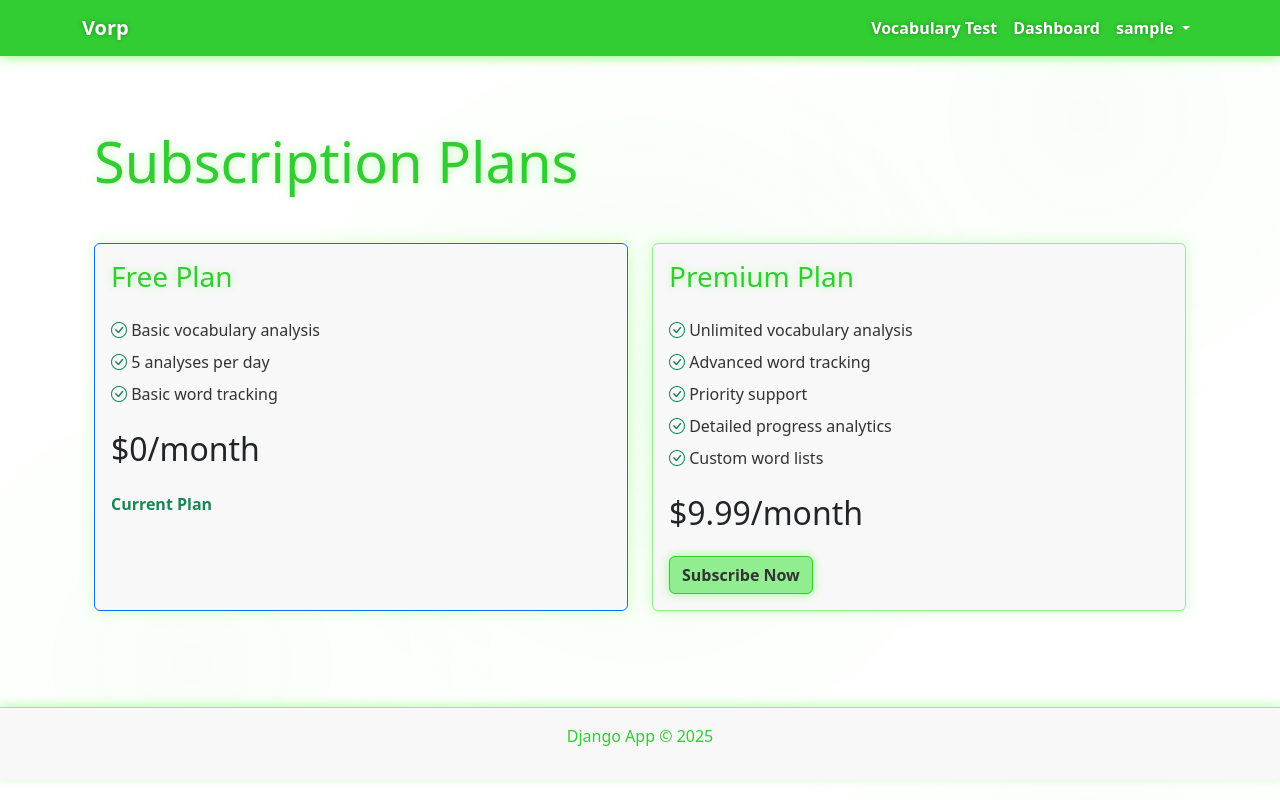
After one commit to Vyacheslav2323/vorp, a Django app: page /subscription/ in a window 1280 px wide. The commit adds this page. Run offline with Django 5.2, Linux system fonts and the light colour scheme; the visitor is signed in with stand-in values (Sample User, id 1); data that the repository does not hold is empty.

Commit message:
Add PayPal subscription feature with premium account support

```diff
--- a/core/urls.py
+++ b/core/urls.py
@@ -7,4 +7,8 @@ urlpatterns = [
     path('logout/', views.logout_view, name='logout'),
     path('register/', views.register_view, name='register'),
     path('vocabulary-test/', views.vocabulary_test, name='vocabulary_test'),
+    path('subscription/', views.subscription_page, name='subscription_page'),
+    path('subscription/create/', views.create_subscription, name='create_subscription'),
+    path('subscription/execute/', views.execute_subscription, name='execute_subscription'),
+    path('subscription/cancel/', views.cancel_subscription, name='cancel_subscription'),
 ]
--- a/core/views.py
+++ b/core/views.py
@@ -6,13 +6,17 @@ from django.contrib.auth.decorators import login_required
 from django.http import JsonResponse
 import json
 from datetime import date
+from django.views.decorators.http import require_POST
+from django.utils import timezone
 
 from .theme_config import get_theme_context
 from vocabulary.models import UserVocabulary
 from translation.word_processor import word_processor
 from translation.vocabulary_service import vocabulary_service
 from .text_utils import demo_highlight_text, highlight_text_html_with_lemmas
-from .models import WordClassificationHistory, LearningMetrics
+from .models import WordClassificationHistory, LearningMetrics, DailyAnalysisUsage, Subscription, PaymentHistory
+from .paypal_config import configure_paypal, create_subscription_plan
+import paypalrestsdk
 
 import logging
 logger = logging.getLogger(__name__)
@@ -122,14 +126,44 @@ def vocabulary_test(request):
     source_lang = 'ko'
     target_lang = 'en'
 
-    # 1️⃣ Determine which text to analyze:
+    # Check daily limit on POST requests
     if request.method == 'POST':
+        # Check if user has reached their daily limit
+        if not DailyAnalysisUsage.can_analyze(request.user):
+            time_until_reset = DailyAnalysisUsage.get_time_until_reset()
+            hours, remainder = divmod(time_until_reset.seconds, 3600)
+            minutes, seconds = divmod(remainder, 60)
+            messages.error(
+                request,
+                f"You've reached your daily limit of 5 analyses. The limit will reset in {hours:02d}:{minutes:02d}:{seconds:02d}."
+            )
+            return redirect('vocabulary_test')
+
         user_text = request.POST.get('text', '').strip()
         # Save whatever the user submitted into the session (even if blank string)
         request.session['vocab_last_text'] = user_text
+
+        # Increment the usage counter
+        usage = DailyAnalysisUsage.get_today_usage(request.user)
+        usage.increment()
     else:
         # On GET, try to reuse the last‐submitted text from session
         user_text = request.session.get('vocab_last_text', '').strip()
+
+    # Get the current usage count for display
+    current_usage = DailyAnalysisUsage.get_today_usage(request.user)
+    context['analyses_remaining'] = max(5 - current_usage.count, 0)
+    context['analyses_used'] = current_usage.count
+
+    # Get time until next reset
+    time_until_reset = DailyAnalysisUsage.get_time_until_reset()
+    hours, remainder = divmod(time_until_reset.seconds, 3600)
+    minutes, seconds = divmod(remainder, 60)
+    context['reset_in'] = {
+        'hours': hours,
+        'minutes': minutes,
+        'seconds': seconds
+    }
 
     # 2️⃣ If there's no text in session (or user submitted blank), fall back to sample:
     if not user_text:
@@ -166,4 +200,114 @@ def vocabulary_test(request):
     return render(request, 'core/vocabulary_test.html', context)
 
 
+@login_required
+def subscription_page(request):
+    """Display subscription options and current status."""
+    try:
+        subscription = Subscription.objects.get(user=request.user)
+    except Subscription.DoesNotExist:
+        subscription = None
+
+    context = {
+        'subscription': subscription,
+        'is_premium': subscription.is_premium if subscription else False,
+    }
+    return render(request, 'core/subscription.html', context)
+
+@login_required
+def create_subscription(request):
+    """Create a PayPal subscription."""
+    try:
+        configure_paypal()
+        billing_plan = create_subscription_plan()
+
+        # Activate the plan
+        if billing_plan.state == 'CREATED':
+            billing_plan.activate()
+
+        # Create agreement
+        agreement = paypalrestsdk.BillingAgreement({
+            "name": "Premium Vocabulary Learning Subscription",
+            "description": "Monthly subscription for premium features",
+            "start_date": (timezone.now() + timezone.timedelta(minutes=1)).strftime('%Y-%m-%dT%H:%M:%SZ'),
+            "plan": {
+                "id": billing_plan.id
+            },
+            "payer": {
+                "payment_method": "paypal"
+            }
+        })
+
+        if agreement.create():
+            for link in agreement.links:
+                if link.rel == "approval_url":
+                    return redirect(link.href)
+        else:
+            logger.error(f"Failed to create agreement: {agreement.error}")
+            return JsonResponse({'error': 'Failed to create subscription'}, status=400)
+
+    except Exception as e:
+        logger.error(f"Subscription creation error: {str(e)}")
+        return JsonResponse({'error': str(e)}, status=400)
+
+@login_required
+def execute_subscription(request):
+    """Execute the PayPal subscription agreement."""
+    token = request.GET.get('token')
+    if not token:
+        return JsonResponse({'error': 'No token provided'}, status=400)
+
+    try:
+        agreement = paypalrestsdk.BillingAgreement.execute(token)
+
+        # Create or update subscription
+        subscription, created = Subscription.objects.get_or_create(
+            user=request.user,
+            defaults={
+                'subscription_type': 'premium',
+                'is_active': True,
+                'paypal_subscription_id': agreement.id,
+                'end_date': timezone.now() + timezone.timedelta(days=30)
+            }
+        )
+
+        if not created:
+            subscription.subscription_type = 'premium'
+            subscription.is_active = True
+            subscription.paypal_subscription_id = agreement.id
+            subscription.end_date = timezone.now() + timezone.timedelta(days=30)
+            subscription.save()
+
+        # Record payment
+        PaymentHistory.objects.create(
+            user=request.user,
+            subscription=subscription,
+            amount=9.99,
+            currency='USD',
+            paypal_transaction_id=agreement.id
+        )
+
+        return redirect('subscription_success')
+
+    except Exception as e:
+        logger.error(f"Subscription execution error: {str(e)}")
+        return JsonResponse({'error': str(e)}, status=400)
+
+@login_required
+def cancel_subscription(request):
+    """Cancel the PayPal subscription."""
+    try:
+        subscription = Subscription.objects.get(user=request.user)
+        if subscription.paypal_subscription_id:
+            agreement = paypalrestsdk.BillingAgreement.find(subscription.paypal_subscription_id)
+            if agreement.cancel():
+                subscription.is_active = False
+                subscription.save()
+                return JsonResponse({'status': 'success'})
+            else:
+                return JsonResponse({'error': agreement.error}, status=400)
+    except Exception as e:
+        logger.error(f"Subscription cancellation error: {str(e)}")
+        return JsonResponse({'error': str(e)}, status=400)
+
 # (Other views remain unchanged…)
--- a/requirements.txt
+++ b/requirements.txt
@@ -6,3 +6,4 @@ gunicorn>=21.2.0
 django-environ>=0.11.2
 dj-database-url>=2.1.0
 psycopg2-binary>=2.9.9
+paypalrestsdk>=1.13.1
--- a/templates/base.html
+++ b/templates/base.html
@@ -35,6 +35,9 @@
                         <ul class="dropdown-menu dropdown-menu-end" aria-labelledby="userDropdown">
                             <li><a class="dropdown-item" href="{% url 'vocabulary:my_vocabulary' %}">
                                 <i class="bi bi-book"></i> My Vocabulary
+                            </a></li>
+                            <li><a class="dropdown-item" href="{% url 'subscription_page' %}">
+                                <i class="bi bi-star"></i> Subscription
                             </a></li>
                             <li><a class="dropdown-item" href="#">
                                 <i class="bi bi-person"></i> Profile
--- /dev/null
+++ b/templates/core/subscription.html
@@ -0,0 +1,98 @@
+{% extends "base.html" %}
+{% load static %}
+
+{% block title %}Subscription Plans - Vorp{% endblock %}
+
+{% block content %}
+<div class="container py-5">
+    <h1 class="display-4 mb-5">Subscription Plans</h1>
+
+    {% if messages %}
+    <div class="mb-4">
+        {% for message in messages %}
+        <div class="alert {% if message.tags == 'success' %}alert-success{% else %}alert-danger{% endif %}">
+            {{ message }}
+        </div>
+        {% endfor %}
+    </div>
+    {% endif %}
+
+    <div class="row g-4">
+        <!-- Free Plan -->
+        <div class="col-md-6">
+            <div class="card h-100 {% if not subscription or not subscription.is_premium %}border-primary{% endif %}">
+                <div class="card-body">
+                    <h2 class="card-title h3 mb-4">Free Plan</h2>
+                    <ul class="list-unstyled mb-4">
+                        <li class="mb-2"><i class="bi bi-check-circle text-success"></i> Basic vocabulary analysis</li>
+                        <li class="mb-2"><i class="bi bi-check-circle text-success"></i> 5 analyses per day</li>
+                        <li class="mb-2"><i class="bi bi-check-circle text-success"></i> Basic word tracking</li>
+                    </ul>
+                    <div class="h2 mb-4">$0/month</div>
+                    {% if not subscription or not subscription.is_premium %}
+                    <div class="text-success fw-bold">Current Plan</div>
+                    {% endif %}
+                </div>
+            </div>
+        </div>
+
+        <!-- Premium Plan -->
+        <div class="col-md-6">
+            <div class="card h-100 {% if subscription and subscription.is_premium %}border-primary{% endif %}">
+                <div class="card-body">
+                    <h2 class="card-title h3 mb-4">Premium Plan</h2>
+                    <ul class="list-unstyled mb-4">
+                        <li class="mb-2"><i class="bi bi-check-circle text-success"></i> Unlimited vocabulary analysis</li>
+                        <li class="mb-2"><i class="bi bi-check-circle text-success"></i> Advanced word tracking</li>
+                        <li class="mb-2"><i class="bi bi-check-circle text-success"></i> Priority support</li>
+                        <li class="mb-2"><i class="bi bi-check-circle text-success"></i> Detailed progress analytics</li>
+                        <li class="mb-2"><i class="bi bi-check-circle text-success"></i> Custom word lists</li>
+                    </ul>
+                    <div class="h2 mb-4">$9.99/month</div>
+
+                    {% if subscription and subscription.is_premium %}
+                        <div class="mb-3">
+                            <div class="text-success fw-bold mb-2">Current Plan</div>
+                            <p class="mb-3">Next payment: {{ subscription.end_date|date:"F j, Y" }}</p>
+                            <button onclick="cancelSubscription()" class="btn btn-danger">
+                                Cancel Subscription
+                            </button>
+                        </div>
+                    {% else %}
+                        <a href="{% url 'create_subscription' %}" class="btn btn-primary">
+                            Subscribe Now
+                        </a>
+                    {% endif %}
+                </div>
+            </div>
+        </div>
+    </div>
+</div>
+
+{% if subscription and subscription.is_premium %}
+<script>
+function cancelSubscription() {
+    if (confirm('Are you sure you want to cancel your subscription?')) {
+        fetch('{% url "cancel_subscription" %}', {
+            method: 'POST',
+            headers: {
+                'X-CSRFToken': '{{ csrf_token }}',
+                'Content-Type': 'application/json'
+            }
+        })
+        .then(response => response.json())
+        .then(data => {
+            if (data.status === 'success') {
+                window.location.reload();
+            } else {
+                alert('Error canceling subscription: ' + data.error);
+            }
+        })
+        .catch(error => {
+            alert('Error canceling subscription: ' + error);
+        });
+    }
+}
+</script>
+{% endif %}
+{% endblock %}
```
Also changed, not shown: core/models.py (+102 -0 lines), core/paypal_config.py (added, +45 -0 lines), mysite/settings.py (+13 -1 lines), core/migrations/0009_dailyanalysisusage.py (added), core/migrations/0010_subscription_paymenthistory.py (added).
